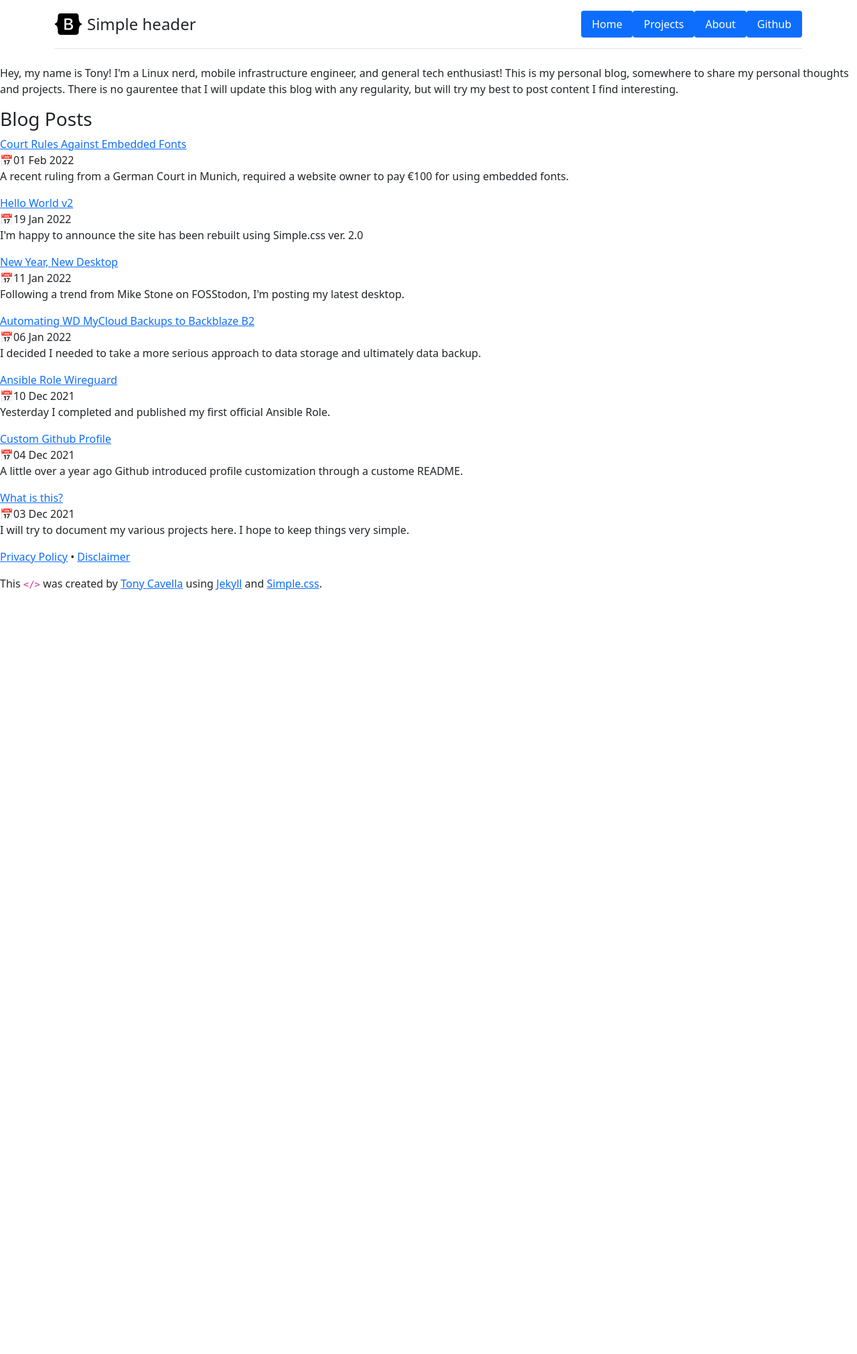
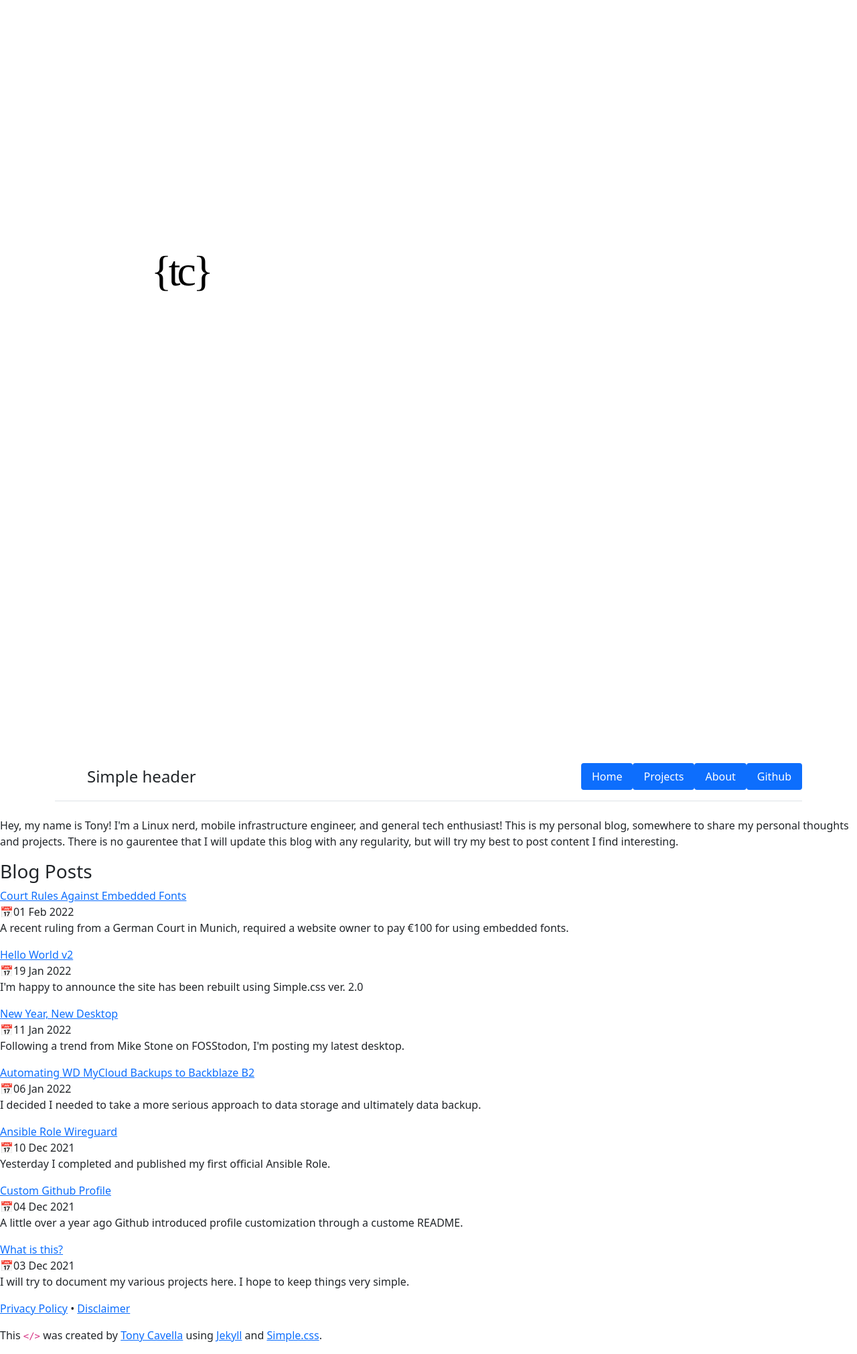
Before and after one commit to acavella/dev.cavella.com, a Jekyll site: the page built from index.md, in a window 1280 px wide. Shown: the whole page at 67% size. Built offline with Jekyll 4.4.1, drawn with Linux system fonts in a browser that asks for light colours; before the commit the page ends 900 px from its top, so only the background shows below that.

Commit message:
update image
Signed-off-by: Tony Cavella <9434191+acavella@users.noreply.github.com>

```diff
--- a/_layouts/default.html
+++ b/_layouts/default.html
@@ -14,7 +14,7 @@
     <svg xmlns="http://www.w3.org/2000/svg" style="display: none;">
       <symbol id="bootstrap" viewBox="0 0 118 94">
         <title>Bootstrap</title>
-        <path fill-rule="evenodd" clip-rule="evenodd" d="M24.509 0c-6.733 0-11.715 5.893-11.492 12.284.214 6.14-.064 14.092-2.066 20.577C8.943 39.365 5.547 43.485 0 44.014v5.972c5.547.529 8.943 4.649 10.951 11.153 2.002 6.485 2.28 14.437 2.066 20.577C12.794 88.106 17.776 94 24.51 94H93.5c6.733 0 11.714-5.893 11.491-12.284-.214-6.14.064-14.092 2.066-20.577 2.009-6.504 5.396-10.624 10.943-11.153v-5.972c-5.547-.529-8.934-4.649-10.943-11.153-2.002-6.484-2.28-14.437-2.066-20.577C105.214 5.894 100.233 0 93.5 0H24.508zM80 57.863C80 66.663 73.436 72 62.543 72H44a2 2 0 01-2-2V24a2 2 0 012-2h18.437c9.083 0 15.044 4.92 15.044 12.474 0 5.302-4.01 10.049-9.119 10.88v.277C75.317 46.394 80 51.21 80 57.863zM60.521 28.34H49.948v14.934h8.905c6.884 0 10.68-2.772 10.68-7.727 0-4.643-3.264-7.207-9.012-7.207zM49.948 49.2v16.458H60.91c7.167 0 10.964-2.876 10.964-8.281 0-5.406-3.903-8.178-11.425-8.178H49.948z"></path>
+        <img src="/assets/images/tc-logo3.svg" />
       </symbol>
     </svg>
 
```
